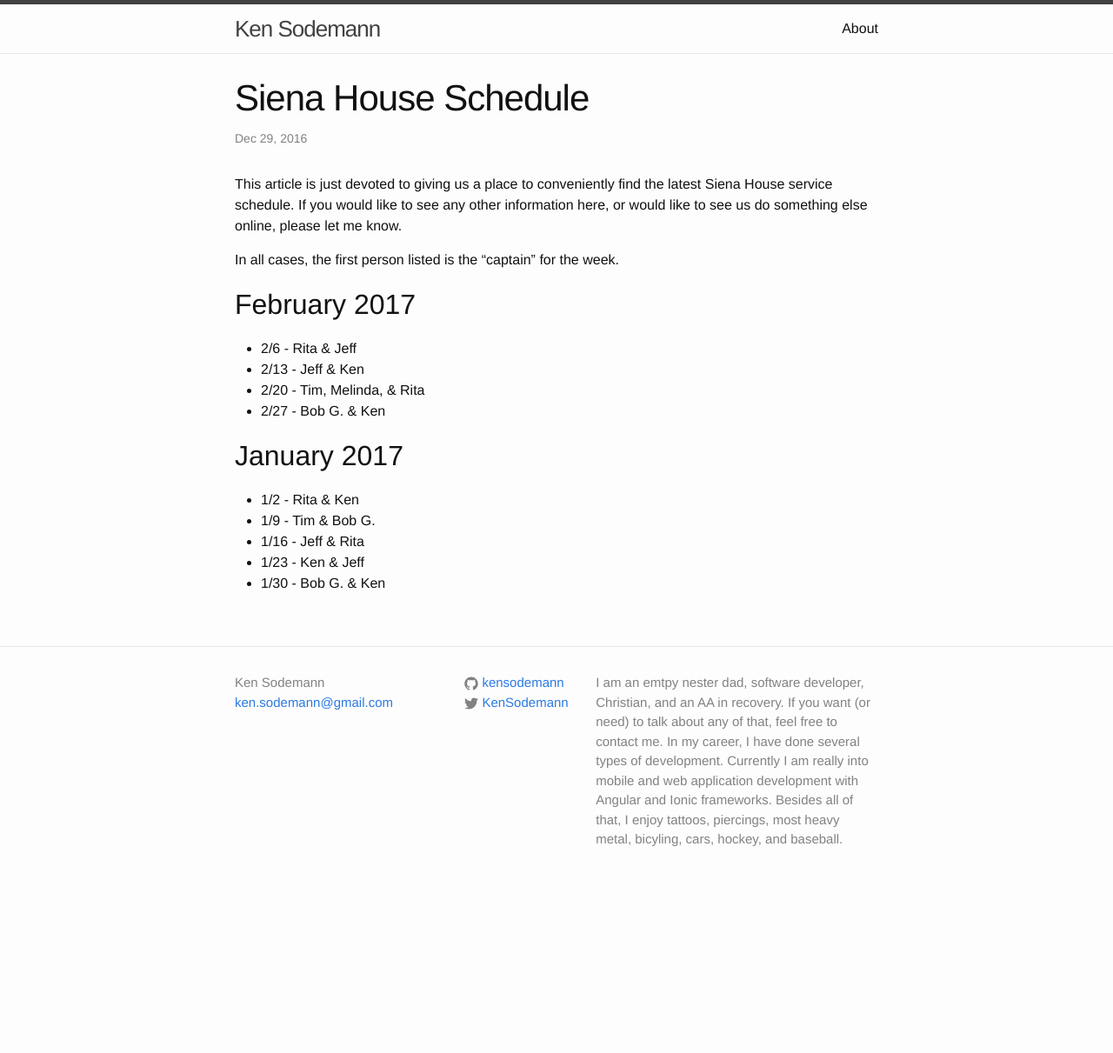
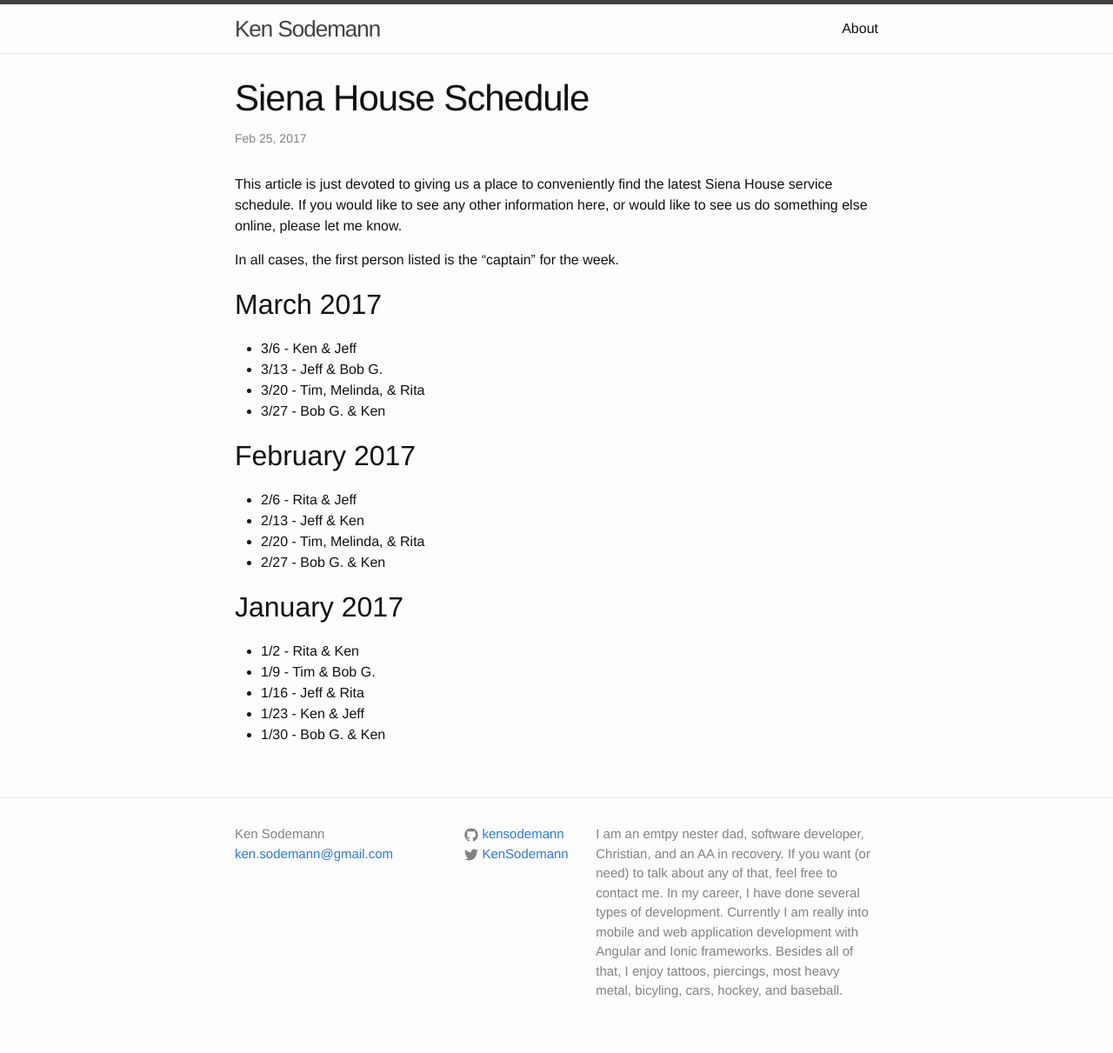
Before and after one commit to kensodemann/kensodemann.github.io, a Jekyll site: the page built from _posts/2016-12-29-siena-house-schedule.markdown, in a window 1280 px wide. Shown: the whole page at 87% size. Built offline with Jekyll 4.4.1, drawn with Linux system fonts in a browser that asks for light colours; before the commit the page ends 1037 px from its top, so only the background shows below that.

Commit message:
add March Schedule

```diff
--- a/_posts/2016-12-29-siena-house-schedule.markdown
+++ b/_posts/2016-12-29-siena-house-schedule.markdown
@@ -1,7 +1,7 @@
 ---
 layout: post
 title:  "Siena House Schedule"
-date:   2016-12-29
+date:   2017-02-25
 categories: service
 ---
 
@@ -9,6 +9,13 @@ This article is just devoted to giving us a place to conveniently find the lates
 If you would like to see any other information here, or would like to see us do something else online, please let me know.
 
 In all cases, the first person listed is the "captain" for the week.
+
+## March 2017
+
+* 3/6 - Ken & Jeff
+* 3/13 - Jeff & Bob G.
+* 3/20 - Tim, Melinda, & Rita
+* 3/27 - Bob G. & Ken
 
 ## February 2017
 
```
